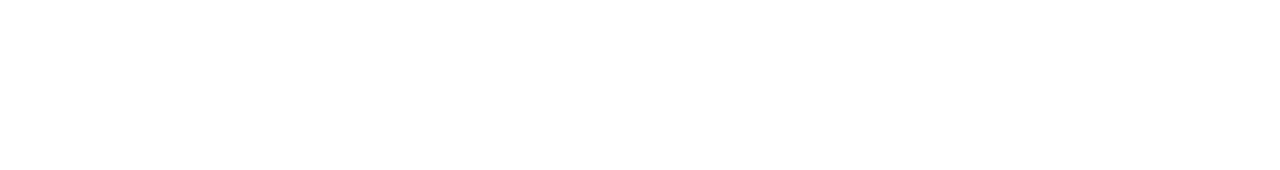
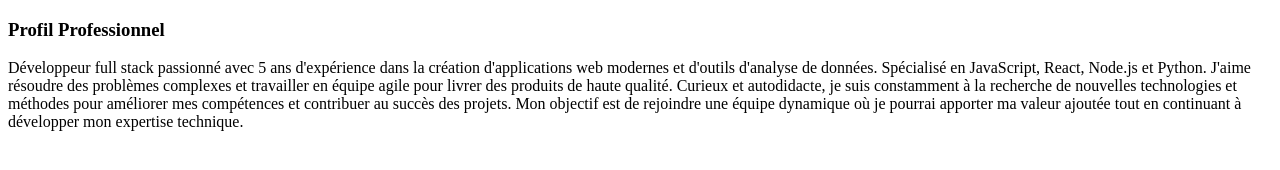
Before and after one commit to lucresse-gif/mon-cv, a plain HTML site: page index.html in a window 1280 px wide. Drawn offline with Linux system fonts and the light colour scheme.

Commit message:
mise en place de la section description

```diff
--- a/index.html
+++ b/index.html
@@ -7,5 +7,16 @@
 </head>
 <body>
 
+    <section class="description">
+        <h3><i class="fas fa-user"></i> Profil Professionnel</h3>
+        <p>
+            Développeur full stack passionné avec 5 ans d'expérience dans la création d'applications web modernes et d'outils d'analyse de données.
+            Spécialisé en JavaScript, React, Node.js et Python. J'aime résoudre des problèmes complexes et travailler en équipe agile pour livrer
+            des produits de haute qualité. Curieux et autodidacte, je suis constamment à la recherche de nouvelles technologies et méthodes pour
+            améliorer mes compétences et contribuer au succès des projets. Mon objectif est de rejoindre une équipe dynamique où je pourrai apporter
+            ma valeur ajoutée tout en continuant à développer mon expertise technique.
+        </p>
+    </section>
+
 </body>
 </html>
```
